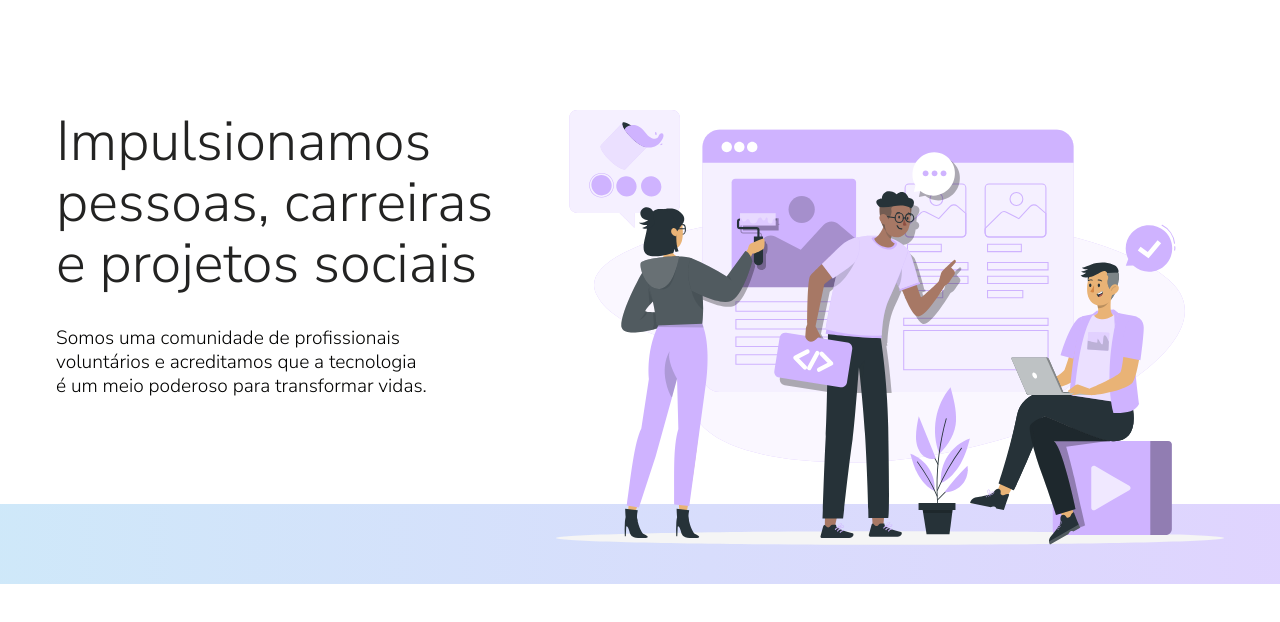
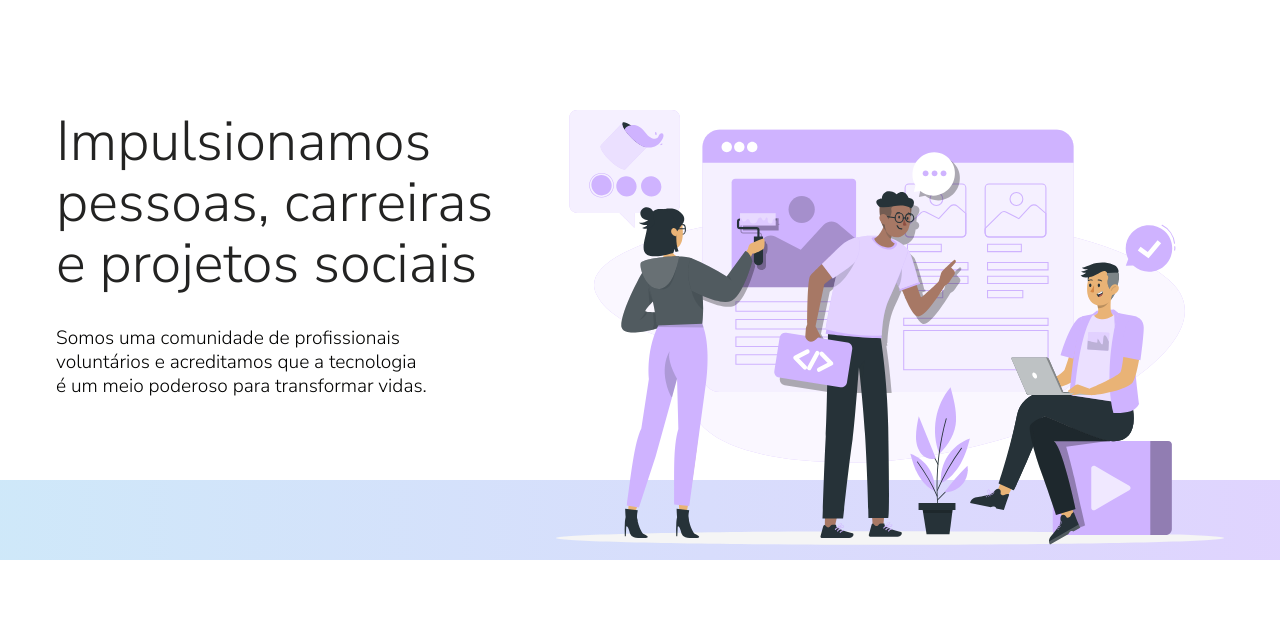
Before and after one commit to tech-pro-bem/institutional-tech-pro-bem, a Next.js app: page / in a window 1280 px wide. Shown: the top 622 px of the page. Built offline with nearby package versions, Linux system fonts and the light colour scheme.

Commit message:
salvando atualizaçao

```diff
--- a/app/components/Inicio/style.module.css
+++ b/app/components/Inicio/style.module.css
@@ -1,8 +1,6 @@
 @import url('https://fonts.googleapis.com/css2?family=Nunito+Sans:opsz,wght@6..12,300&display=swap');
 
 /*
-    Utilizar rem como medida?
-    Mobile first
     padding responsivo ou margin auto
     verificar se o layout para tablet aumenta verticalmente ou só ajuste de larguras
 */
@@ -12,7 +10,6 @@
 }
 
 .container img {
-  width: 19.5rem;
   height: 18.75rem;
   margin-top: 1.5rem;
 }
@@ -50,7 +47,7 @@
   /* utilizar min a max na media ou limitar o max com max-widht */
   .container {
     display: flex;
-    padding: 3rem 3.5rem 0 3.5rem;
+    padding: 3rem 3.5rem 0rem 3.5rem;
     gap: 2rem;
   }
   .container img {
@@ -62,6 +59,7 @@
     padding: 3.5rem 0 0 0;
     gap: 2rem;
     width: 29.4rem;
+
   }
 
   .title {
@@ -76,6 +74,6 @@
   }
 
   .testeQuemSomos {
-    margin-top: -5rem;
+    margin-top: -6.5rem;
   }
 }
```
